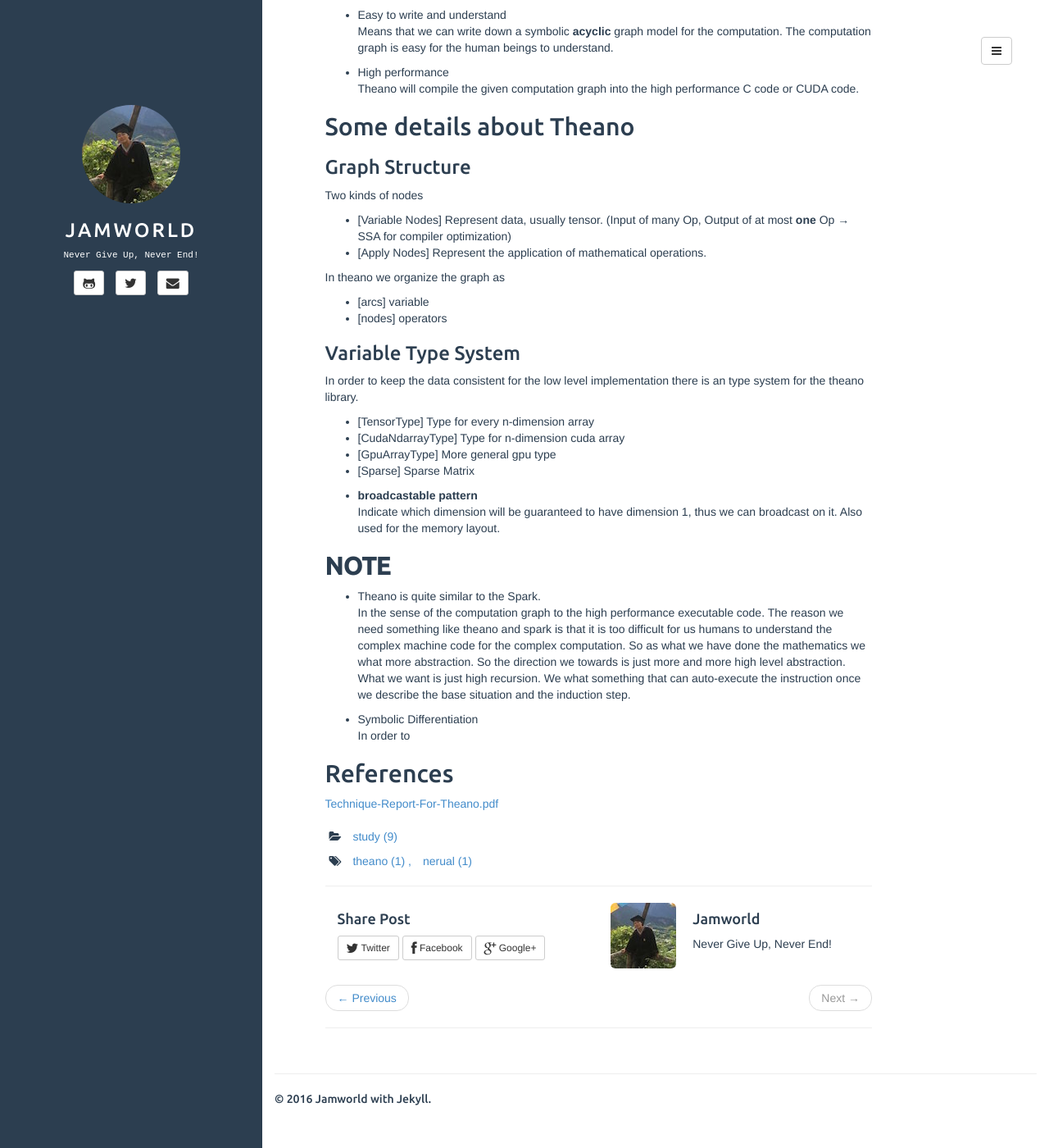
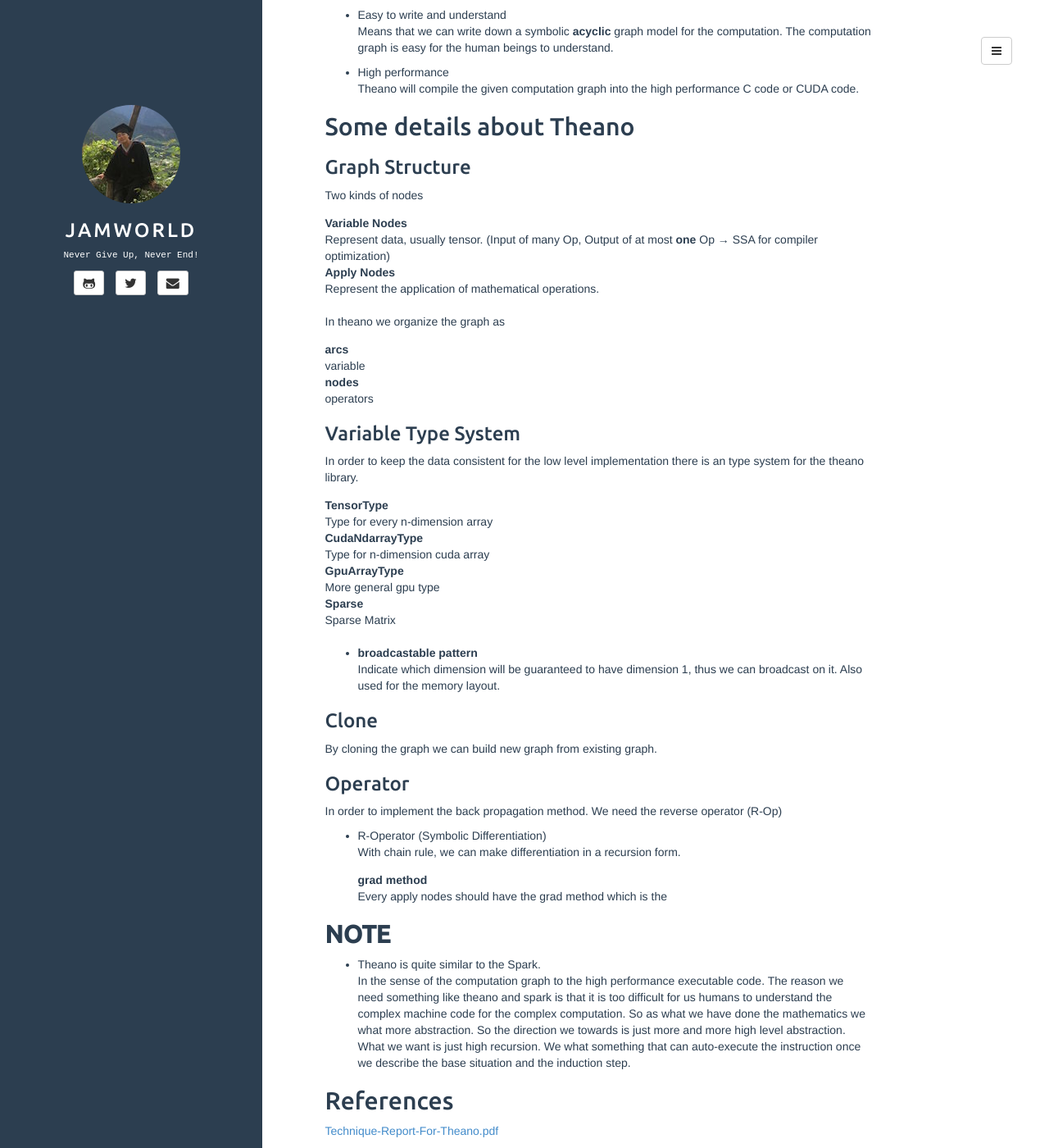
Before and after one commit to jam-world/jam-world.github.io, a Jekyll site: the page built from _posts/2016-06-27-what-is-theano.html, in a window 1280 px wide and 1400 px high, scrolled down 347 px. Shown: the whole window at 82% size. Built offline with Jekyll 4.4.1, drawn with Linux system fonts in a browser that asks for light colours.

Commit message:
modified version of theano post

```diff
--- a/_posts/2016-06-27-what-is-theano.html
+++ b/_posts/2016-06-27-what-is-theano.html
@@ -41,26 +41,26 @@ Theano will compile the given computation graph into the high performance C code
 </div></li></ul>
 </div>
 </div>
-<div id="outline-container-orgheadline9" class="outline-2">
-<h2 id="orgheadline9">Some details about Theano</h2>
-<div class="outline-text-2" id="text-orgheadline9">
+<div id="outline-container-orgheadline12" class="outline-2">
+<h2 id="orgheadline12">Some details about Theano</h2>
+<div class="outline-text-2" id="text-orgheadline12">
 </div><div id="outline-container-orgheadline6" class="outline-3">
 <h3 id="orgheadline6">Graph Structure</h3>
 <div class="outline-text-3" id="text-orgheadline6">
 <p>
 Two kinds of nodes
 </p>
-<ul class="org-ul">
-<li>[Variable Nodes] Represent data, usually tensor. (Input of many Op, Output of at most <b>one</b> Op &rarr; SSA for compiler optimization)</li>
-<li>[Apply Nodes] Represent the application of mathematical operations.</li>
-</ul>
+<dl class="org-dl">
+<dt>Variable Nodes</dt><dd>Represent data, usually tensor. (Input of many Op, Output of at most <b>one</b> Op &rarr; SSA for compiler optimization)</dd>
+<dt>Apply Nodes</dt><dd>Represent the application of mathematical operations.</dd>
+</dl>
 <p>
 In theano we organize the graph as
 </p>
-<ul class="org-ul">
-<li>[arcs] variable</li>
-<li>[nodes] operators</li>
-</ul>
+<dl class="org-dl">
+<dt>arcs</dt><dd>variable</dd>
+<dt>nodes</dt><dd>operators</dd>
+</dl>
 </div>
 </div>
 <div id="outline-container-orgheadline7" class="outline-3">
@@ -69,12 +69,12 @@ In theano we organize the graph as
 <p>
 In order to keep the data consistent for the low level implementation there is an type system for the theano library.
 </p>
-<ul class="org-ul">
-<li>[TensorType] Type for every n-dimension array</li>
-<li>[CudaNdarrayType] Type for n-dimension cuda array</li>
-<li>[GpuArrayType] More general gpu type</li>
-<li>[Sparse] Sparse Matrix</li>
-</ul>
+<dl class="org-dl">
+<dt>TensorType</dt><dd>Type for every n-dimension array</dd>
+<dt>CudaNdarrayType</dt><dd>Type for n-dimension cuda array</dd>
+<dt>GpuArrayType</dt><dd>More general gpu type</dd>
+<dt>Sparse</dt><dd>Sparse Matrix</dd>
+</dl>
 </div>
 <ul class="org-ul"><li><a id="orgheadline8"></a><b>broadcastable pattern</b><br  /><div class="outline-text-4" id="text-orgheadline8">
 <p>
@@ -82,25 +82,43 @@ Indicate which dimension will be guaranteed to have dimension 1, thus we can bro
 </p>
 </div></li></ul>
 </div>
+<div id="outline-container-orgheadline9" class="outline-3">
+<h3 id="orgheadline9">Clone</h3>
+<div class="outline-text-3" id="text-orgheadline9">
+<p>
+By cloning the graph we can build new graph from existing graph.
+</p>
 </div>
-
-<div id="outline-container-orgheadline12" class="outline-2">
-<h2 id="orgheadline12"><b>NOTE</b></h2>
-<div class="outline-text-2" id="text-orgheadline12">
-</div><ul class="org-ul"><li><a id="orgheadline10"></a>Theano is quite similar to the Spark.<br  /><div class="outline-text-4" id="text-orgheadline10">
+</div>
+<div id="outline-container-orgheadline10" class="outline-3">
+<h3 id="orgheadline10">Operator</h3>
+<div class="outline-text-3" id="text-orgheadline10">
+<p>
+In order to implement the back propagation method. We need the reverse operator (R-Op)
+</p>
+</div>
+<ul class="org-ul"><li><a id="orgheadline11"></a>R-Operator (Symbolic Differentiation)<br  /><div class="outline-text-4" id="text-orgheadline11">
+<p>
+With chain rule, we can make differentiation in a recursion form.
+</p>
+<dl class="org-dl">
+<dt>grad method</dt><dd>Every apply nodes should have the grad method which is the</dd>
+</dl>
+</div></li></ul>
+</div>
+</div>
+<div id="outline-container-orgheadline14" class="outline-2">
+<h2 id="orgheadline14"><b>NOTE</b></h2>
+<div class="outline-text-2" id="text-orgheadline14">
+</div><ul class="org-ul"><li><a id="orgheadline13"></a>Theano is quite similar to the Spark.<br  /><div class="outline-text-4" id="text-orgheadline13">
 <p>
 In the sense of the computation graph to the high performance executable code. The reason we need something like theano and spark is that it is too difficult for us humans to understand the complex machine code for the complex computation. So as what we have done the mathematics we what more abstraction. So the direction we towards is just more and more high level abstraction. What we want is just high recursion. We what something that can auto-execute the instruction once we describe the base situation and the induction step.
 </p>
-</div></li>
-<li><a id="orgheadline11"></a>Symbolic Differentiation<br  /><div class="outline-text-4" id="text-orgheadline11">
-<p>
-In order to
-</p>
 </div></li></ul>
 </div>
-<div id="outline-container-orgheadline13" class="outline-2">
-<h2 id="orgheadline13">References</h2>
-<div class="outline-text-2" id="text-orgheadline13">
+<div id="outline-container-orgheadline15" class="outline-2">
+<h2 id="orgheadline15">References</h2>
+<div class="outline-text-2" id="text-orgheadline15">
 <p>
 <a href="http://arxiv.org/pdf/1605.02688v1.pdf">Technique-Report-For-Theano.pdf</a>
 </p>
```
